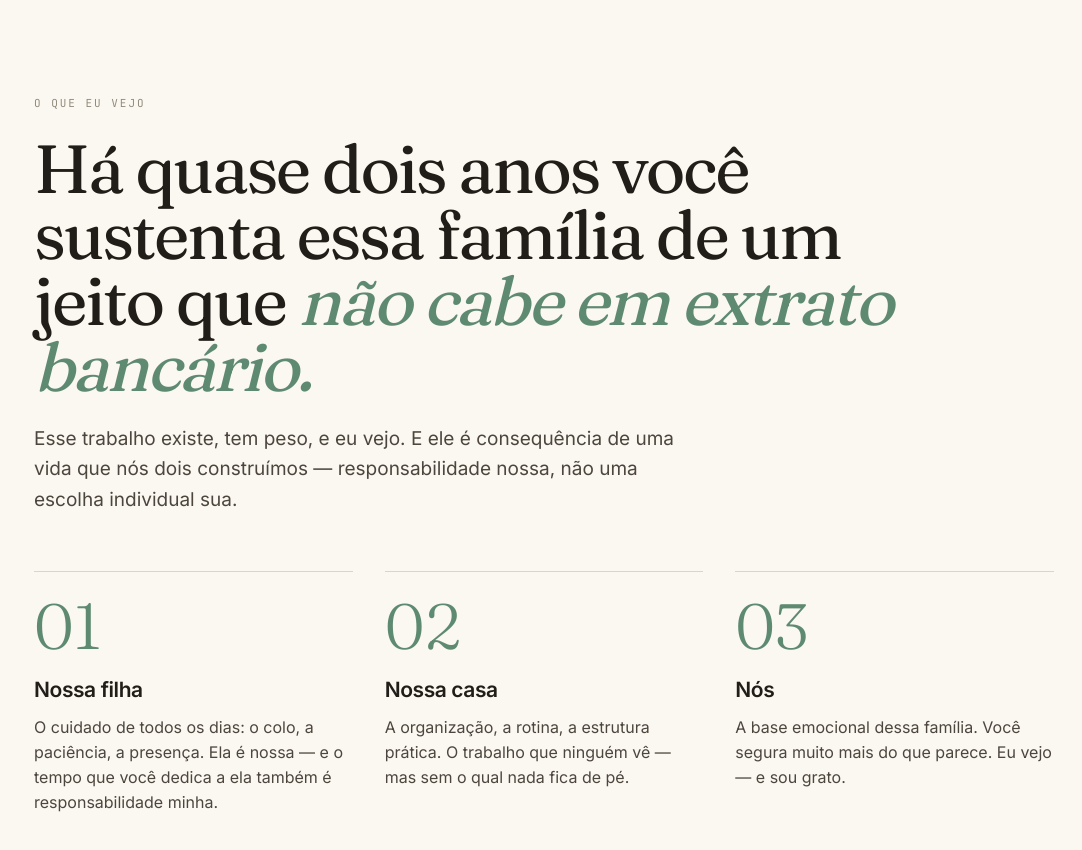
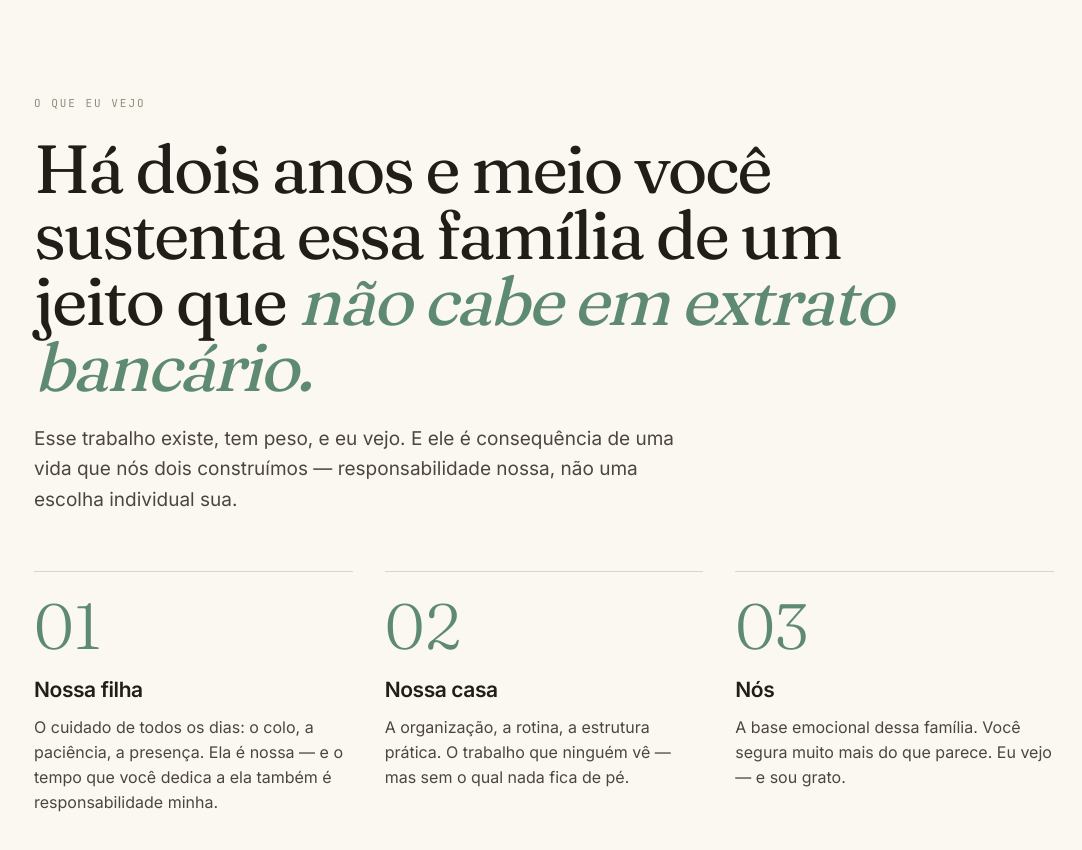
Before and after one commit to Dienert/cida, a plain HTML site: page index.html in a window 1280 px wide. Shown: the part 2480-3330 px from the top of the page, without its empty margins (96-1178 px from the left). Drawn offline with nearby package versions, Linux system fonts and the light colour scheme.

Commit message:
Ajuste: dois anos e meio

```diff
--- a/index.html
+++ b/index.html
@@ -807,7 +807,7 @@
 <section>
   <div class="wrap">
     <div class="section-tag reveal">O que eu vejo</div>
-    <h2 class="display reveal reveal-1" style="font-size: clamp(34px, 5.6vw, 68px); max-width: 880px;">Há quase dois anos você sustenta essa família de um jeito que <em>não cabe em extrato bancário.</em></h2>
+    <h2 class="display reveal reveal-1" style="font-size: clamp(34px, 5.6vw, 68px); max-width: 880px;">Há dois anos e meio você sustenta essa família de um jeito que <em>não cabe em extrato bancário.</em></h2>
     <p class="reveal reveal-2" style="font-size: 19px; color: var(--ink-2); line-height: 1.6; max-width: 640px; margin-top: 24px;">Esse trabalho existe, tem peso, e eu vejo. E ele é consequência de uma vida que nós dois construímos — responsabilidade nossa, não uma escolha individual sua.</p>
 
     <div class="see-grid">
```
